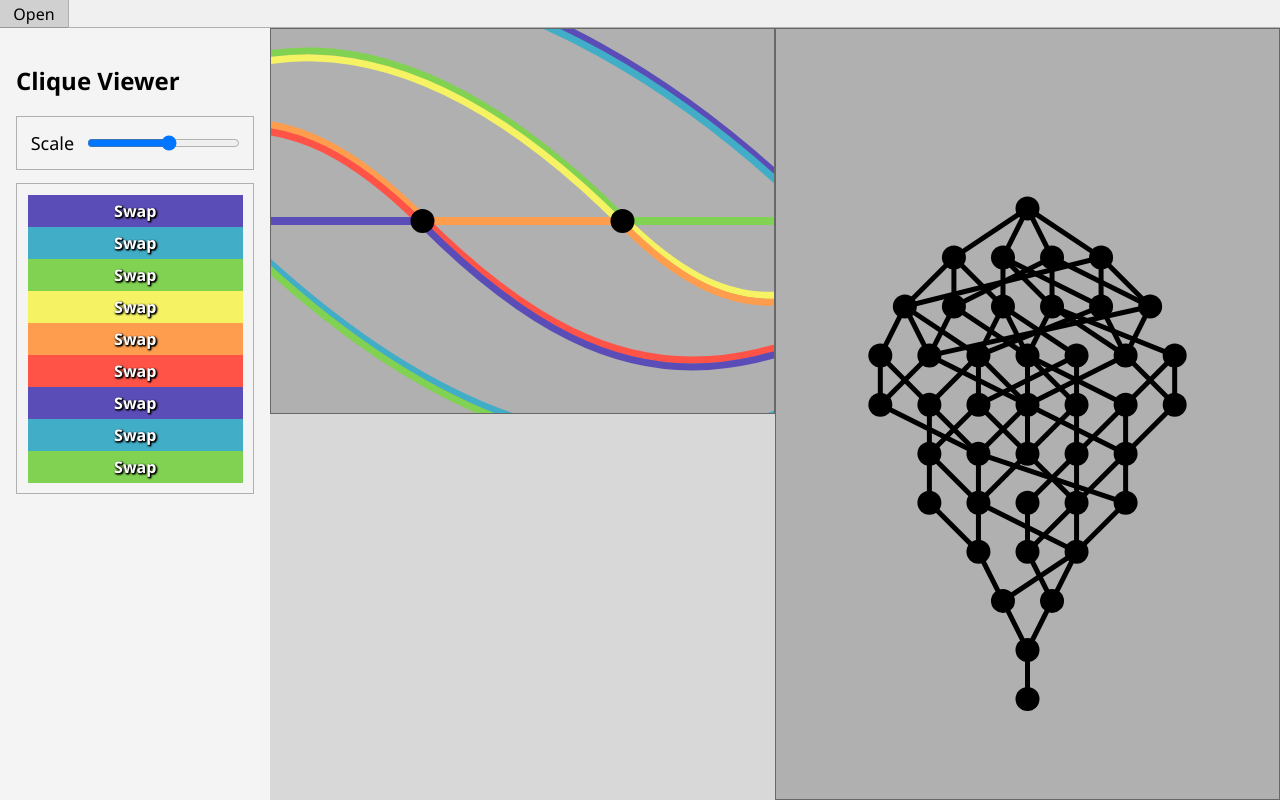
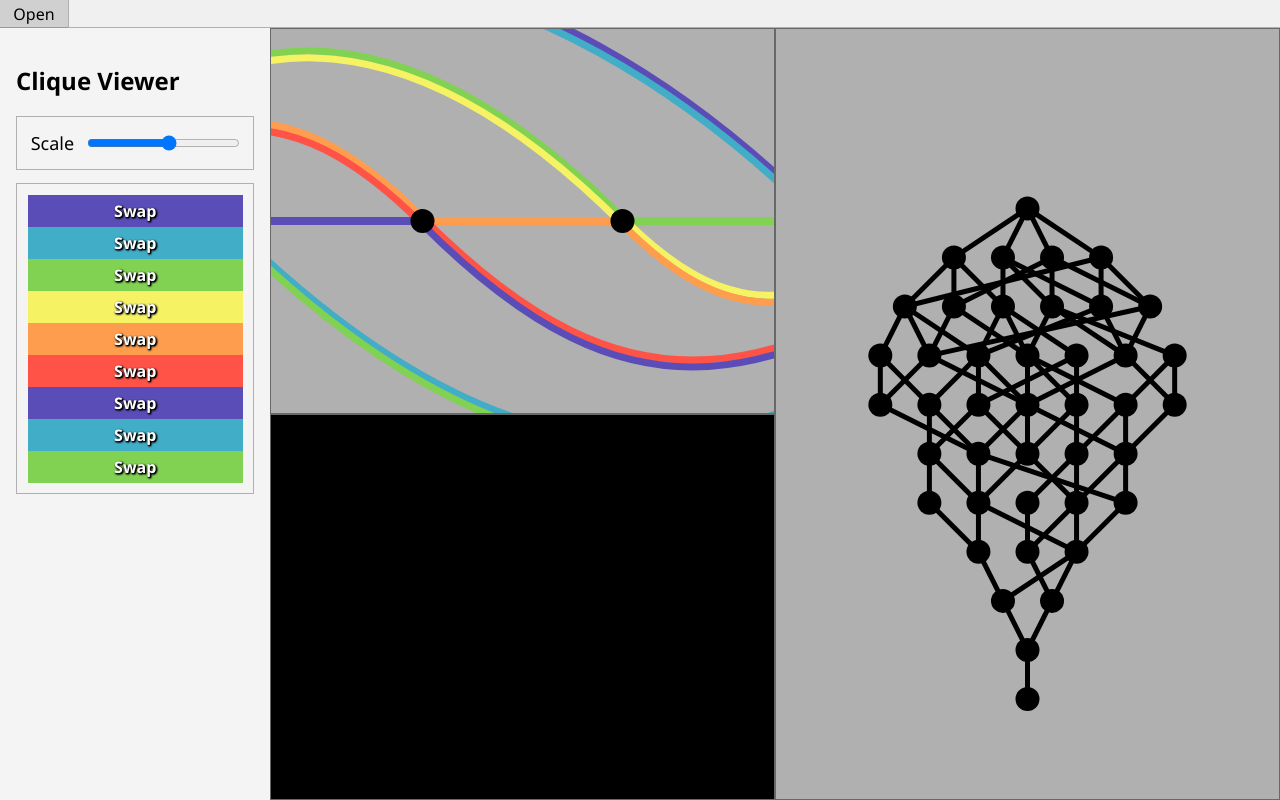
Before and after one commit to maxhosler/dkk, a website built with webpack: page dkk.html in a window 1280 px wide. Built offline with nearby package versions, Linux system fonts and the light colour scheme.

Commit message:
polytope canvas add

```diff
--- a/dkk.css
+++ b/dkk.css
@@ -82,6 +82,17 @@ html, body {
     margin: 0;
 
     background-color: #b0b0b0;
+
+}
+
+#poly-draw-zone
+{
+    position: absolute;
+    top: 0;
+    left: 0;
+    margin: 0;
+
+    background-color: #000000;
 
 }
 
@@ -238,6 +249,7 @@ html, body {
     flex-direction: column;
     align-items: stretch;
     justify-content: stretch;
+    position: relative;
 }
 
 #clq-root canvas
--- a/src/modes/clique_viewer.ts
+++ b/src/modes/clique_viewer.ts
@@ -6,6 +6,7 @@ import { DrawOptionBox } from "../subelements/draw_option_box";
 import { DAGCliques } from "../routes/routes";
 import { SwapBox } from "../subelements/swap_box";
 import { FlowPolytope } from "../routes/polytope";
+import { PolytopeCanvas } from "../subelements/polytope_canvas";
 
 export class CliqueViewer
 {
@@ -20,6 +21,7 @@ export class CliqueViewer
 
     readonly clique_canvas: DAGCanvas;
     readonly hasse_canvas: DAGCanvas;
+    readonly poly_canvas: PolytopeCanvas;
 
     current_clique: number = 0;
 
@@ -107,6 +109,12 @@ export class CliqueViewer
         segments.hasse.appendChild(h_canvas_element);
         hasse_canvas.resize_canvas();
         this.hasse_canvas = hasse_canvas;
+
+        //Polytope canvas
+        let {canvas: poly_canvas, element: p_canvas_element} = PolytopeCanvas.create(draw_options);
+        segments.poly.appendChild(p_canvas_element);
+        poly_canvas.resize_canvas();
+        this.poly_canvas = poly_canvas;
 
         //Draw and setup redraw
         this.draw();
--- /dev/null
+++ b/src/subelements/polytope_canvas.ts
@@ -0,0 +1,42 @@
+import { DrawOptions } from "./dag_canvas";
+
+export class PolytopeCanvas
+{
+    canvas: HTMLCanvasElement;
+    readonly draw_options: DrawOptions;
+
+    static create(draw_options: DrawOptions): { canvas: PolytopeCanvas, element: HTMLCanvasElement }
+    {
+        let draw_zone = document.createElement("canvas")
+        draw_zone.id = "poly-draw-zone";
+        let canvas = new PolytopeCanvas(draw_zone, draw_options);
+        return {
+            canvas: canvas,
+            element: draw_zone
+        }
+    }
+
+    private constructor(canvas: HTMLCanvasElement, draw_options: DrawOptions)
+    {
+        this.canvas = canvas;
+        this.draw_options = draw_options;
+
+        this.resize_canvas();
+        addEventListener("resize", (event) => {
+            if(this)
+            this.resize_canvas();
+        });
+    }
+
+    resize_canvas()
+	{
+		let pheight = (this.canvas.parentElement?.clientHeight || 2);
+		let pwidth  = (this.canvas.parentElement?.clientWidth || 2);
+
+		this.canvas.style.height = pheight.toString() + "px";
+		this.canvas.style.width = pwidth.toString() + "px";
+
+		this.canvas.height = pheight - 2; //-2 to account for border
+		this.canvas.width = pwidth - 2;
+	}
+}
```
